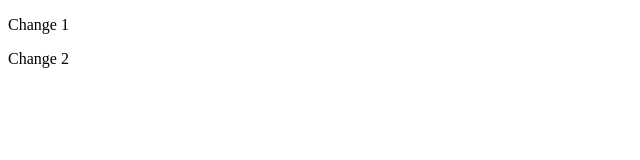
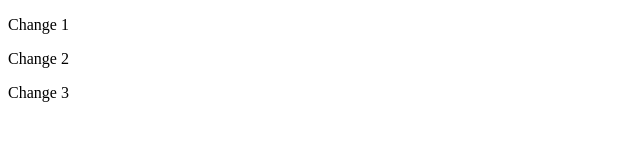
Before and after one commit to AlisherKhamidov/git_example_04, a plain HTML site: page index.html in a window 1280 px wide. Shown: the full height of the page, 0-640 px from the left. Drawn offline with Linux system fonts and the light colour scheme.

Commit message:
change 3

```diff
--- a/index.html
+++ b/index.html
@@ -8,5 +8,6 @@
 <body>
   <p>Change 1</p>
   <p>Change 2</p>
+  <p>Change 3</p>
 </body>
 </html>
```
